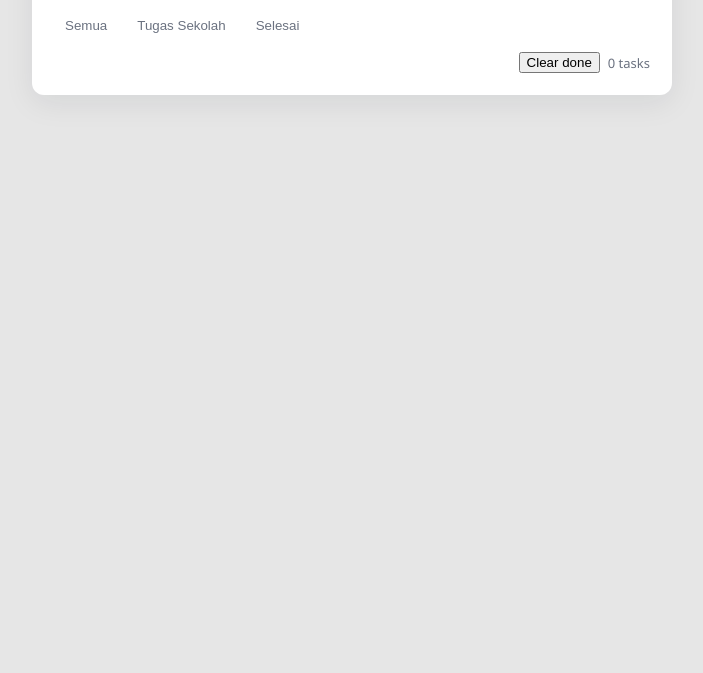
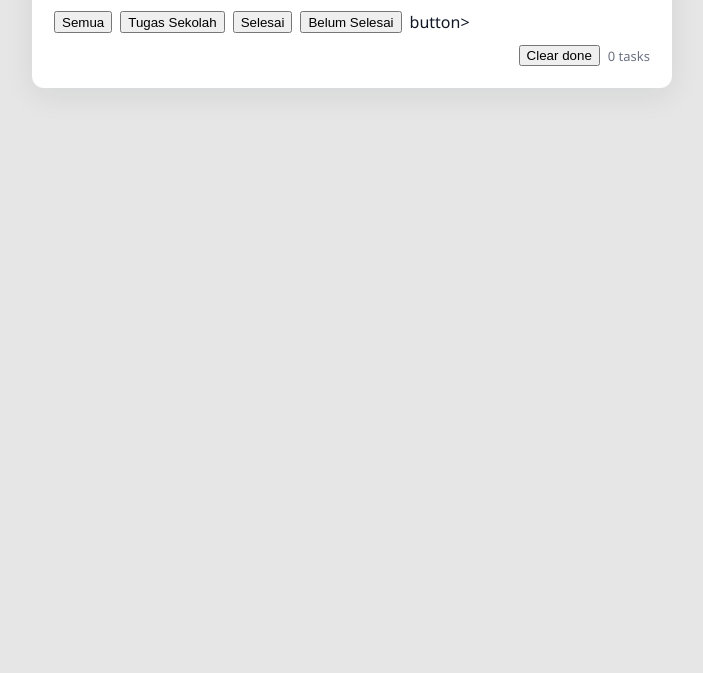
Before and after one commit to dvvooiann-stack/ToDoList, a plain HTML site: page index.html in a window 1280 px wide. Shown: the part 127-800 px from the top of the page, without its empty margins (288-991 px from the left). Drawn offline with Linux system fonts and the light colour scheme.

Commit message:
Update index.html

```diff
--- a/index.html
+++ b/index.html
@@ -28,10 +28,12 @@
     </form>
 
     <div class="filters" aria-label="Task filters">
-      <button data-filter="all" class="filter-btn">Semua</button>
-      <button data-filter="sekolah" class="filter-btn">Tugas Sekolah</button>
-      <button data-filter="done" class="filter-btn">Selesai</button>
+      <button data-filter="all" class="filter-button">Semua</button>
+      <button data-filter="sekolah" class="filter-button">Tugas Sekolah</button>
+      <button data-filter="done" class="filter-button">Selesai</button>
+      <button data-filter="pending" class="filter-button">Belum Selesai</button>button>
     </div>
+
 
     <ul id="task-list" aria-live="polite"></ul>
 
@@ -43,4 +45,5 @@
 
   <script src="script.js"></script>
 </body>
+
 </html>
```
